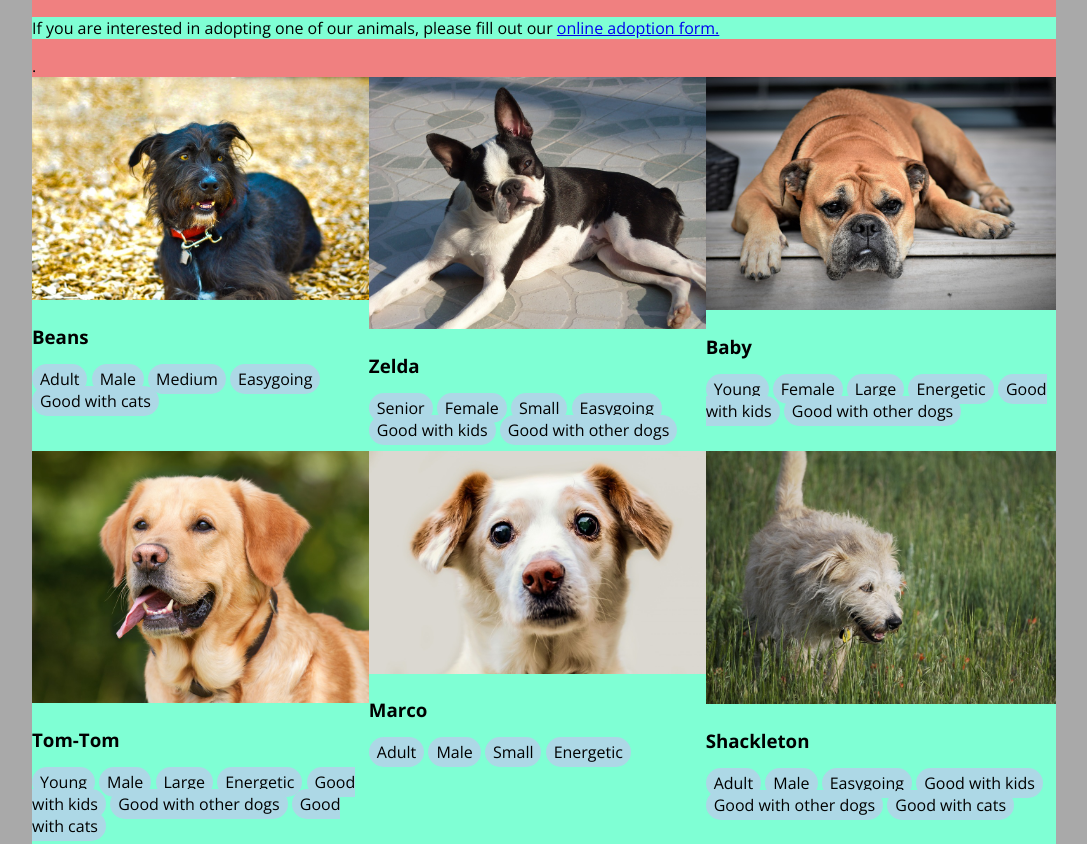
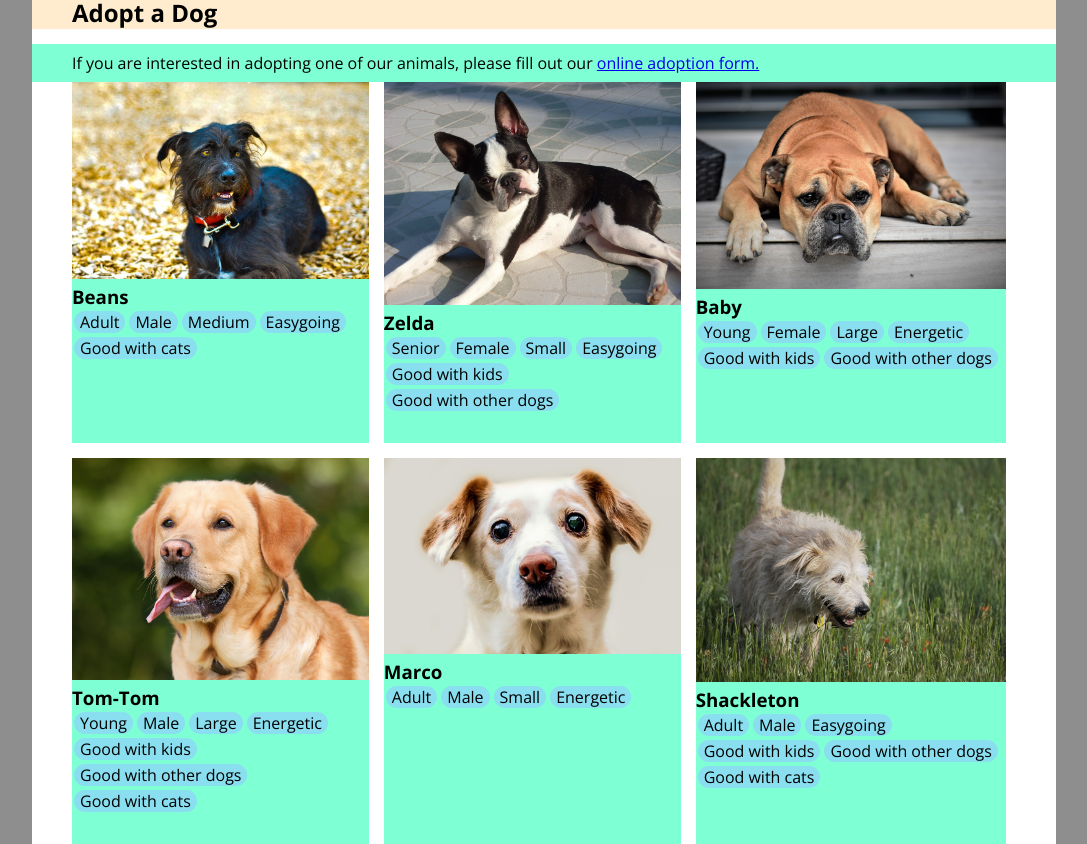
Before and after one commit to Momentum-Team-11/dog-adoption-ryanurbanski, a plain HTML site: page index.html in a window 1280 px wide. Shown: the part 122-966 px from the top of the page, without its empty margins (96-1183 px from the left). Drawn offline with nearby package versions, Linux system fonts and the light colour scheme.

Commit message:
Margins and padding fixed on section 1 and 2

```diff
--- a/index.html
+++ b/index.html
@@ -21,48 +21,49 @@
 
         <div class="section-2">
             <h2>Adopt a Dog</h2>
-            <p>If you are interested in adopting one of our animals, please fill out our <a href=".">online adoption form.</a></p>.
+            <p>If you are interested in adopting one of our animals, please fill out our <a href=".">online adoption form.</a></p>
 
             <div class="grid-container">
                 <div class="dog-container">
                     <img src="starter_files/images/beans.jpg">
                     <h3>Beans</h3>
-                    <ul class="tags">
+                    <div class="flex-container-tags">
                         <li>Adult</li>
                         <li>Male</li>
                         <li>Medium</li>
                         <li>Easygoing</li>
                         <li>Good with cats</li>
-                    </ul>
+                    </div>
                 </div>
                 <div  class="dog-container">
                     <img src="starter_files/images/boston-terrier.jpg">
                     <h3>Zelda</h3>
-                    <ul class="tags">
+                    <div class="flex-container-tags">
                         <li>Senior</li>
                         <li>Female</li>
                         <li>Small</li>
                         <li>Easygoing</li>
                         <li>Good with kids</li>
                         <li>Good with other dogs</li>
-                    </ul>
+                    </div>
+
                 </div>
                 <div  class="dog-container">
                     <img src="starter_files/images/boxer.jpg">
                     <h3>Baby</h3>
-                    <ul class="tags">
+                    <div class="flex-container-tags">
                         <li>Young</li>
                         <li>Female</li>
                         <li>Large</li>
                         <li>Energetic</li>
                         <li>Good with kids</li>
                         <li>Good with other dogs</li>
-                    </ul>
+                    </div>
                 </div>
                 <div class="dog-container">
                     <img src="starter_files/images/golden-lab.jpg">
                     <h3>Tom-Tom</h3>
-                    <ul class="tags">
+                    <div class="flex-container-tags">
                         <li>Young</li>
                         <li>Male</li>
                         <li>Large</li>
@@ -70,44 +71,46 @@
                         <li>Good with kids</li>
                         <li>Good with other dogs</li>
                         <li>Good with cats</li>
-                    </ul>
+                    </div>
                 </div>
                 <div  class="dog-container">
                     <img src="starter_files/images/little-dog.jpg">
                     <h3>Marco</h3>
-                    <ul class="tags">
+                    <div class="flex-container-tags">
                         <li>Adult</li>
                         <li>Male</li>
                         <li>Small</li>
                         <li>Energetic</li>
-                    </ul>
+                    </div>
                 </div>
                 <div  class="dog-container">
                     <img src="starter_files/images/old-shaggy.jpg">
                     <h3>Shackleton</h3>
-                    <ul class="tags">
+                    <div class="flex-container-tags">
                         <li>Adult</li>
                         <li>Male</li>
                         <li>Easygoing</li>
                         <li>Good with kids</li>
                         <li>Good with other dogs</li>
                         <li>Good with cats</li>
-                    </ul>
+                    </div>
                 </div>
                 <div  class="dog-container">
                     <img src="starter_files/images/shih-tzu.jpg">
                     <h3>Midge</h3>
                     <ul class="tags">
+                    <div class="flex-container-tags">
                         <li>Adult</li>
                         <li>Female</li>
                         <li>Small</li>
                         <li>Easygoing</li>
                         <li>Good with kids</li>
+                    </div>
                 </div>
                 <div  class="dog-container">
                     <img src="starter_files/images/young-bulldog.jpg">
                     <h3>Ladybird</h3>
-                    <ul class="tags">
+                    <div class="flex-container-tags">
                         <li>Young</li>
                         <li>Female</li>
                         <li>Large</li>
@@ -116,11 +119,12 @@
                         <li>Good with kids</li>
                         <li>Good with other dogs</li>
                         <li>Good with cats</li>
+                    </div>
                 </div>
                 <div  class="dog-container">
                     <img src="starter_files/images/young-peppy.jpg">
                     <h3>Mina</h3>
-                    <ul class="tags">
+                    <div class="flex-container-tags">
                         <li>Puppy</li>
                         <li>Female</li>
                         <li>Medium</li>
@@ -128,14 +132,17 @@
                         <li>Good with kids</li>
                         <li>Good with other dogs</li>
                         <li>Good with cats</li>
+                    </div>
                 </div>
             </div>
 
-            <div class="dog-row">
-            </div>
-            <div class="dog-row">
-            </div>
         </div> <!-- end of section 2 -->
+
+
+
+
+
+
 
 
 
--- a/style.css
+++ b/style.css
@@ -1,16 +1,29 @@
+* {
+    margin: 0;
+}
+
 body {
     font-family: "Open Sans";
     margin-left: 10%;
     margin-right: 10%;
-    background-color: darkgray;
+    background-color: rgb(142, 142, 142);
+    padding: 0;
+}
+
+h1 {
+    /* background-color: lightcoral; */
+    padding: 30px 0 30px 40px;
 }
 
 h2 {
     background-color:blanchedalmond;
+    padding-left: 40px;
+    margin: 15px 0;
 }
 
 p {
     background-color: aquamarine;
+    padding: 8px 0 8px 40px;
 }
 
 h3 {
@@ -29,15 +42,19 @@ ul {
 }
 li {
     display: inline;
-    background-color: lightblue;
-    border-radius: 20px;
-    padding: 4px;
-    padding-left: 8px;
-    padding-right: 8px;
+    background-color: #89DEEF;
+    border-radius: 25px;
+    /* padding: 2px; */
+    padding-left: 6px;
+    padding-right: 6px;
+    flex-wrap: nowrap;
+    margin: 2px;
 }
 
 .content-container{
-    background-color: lightcoral;
+    /* background-color: lightcoral; */
+    background-color: white;
+    min-width: 700px;
 }
 
 .section-1 {
@@ -47,39 +64,32 @@ li {
     font-family: "Open Sans";
 }
 
-.tags {
-
-}
-
-.tag {
-
-}
-
-.section-2 {
-
-}
-
-.dog-row {
-
-}
-
 .dog-container {
     background-color: aquamarine;
 
-    padding-bottom: 10px;
+    padding-bottom: 30px;
     max-width: 800px;
     min-width: none;
     margin: 0 auto;
 }
 
 .grid-container {
+    /* background-color: #004175; */
     display: grid;
     grid-template-columns: auto auto auto;
     max-width: 1200px;
     margin: 0 auto;
+    grid-gap: 15px;
+    padding-left: 40px;
+    padding-right: 50px;
 }
 
 .grid-item {
     display: grid;
     max-width: 400px;
 }
+
+.flex-container-tags {
+    display: flex;
+    flex-wrap: wrap;
+}
```
